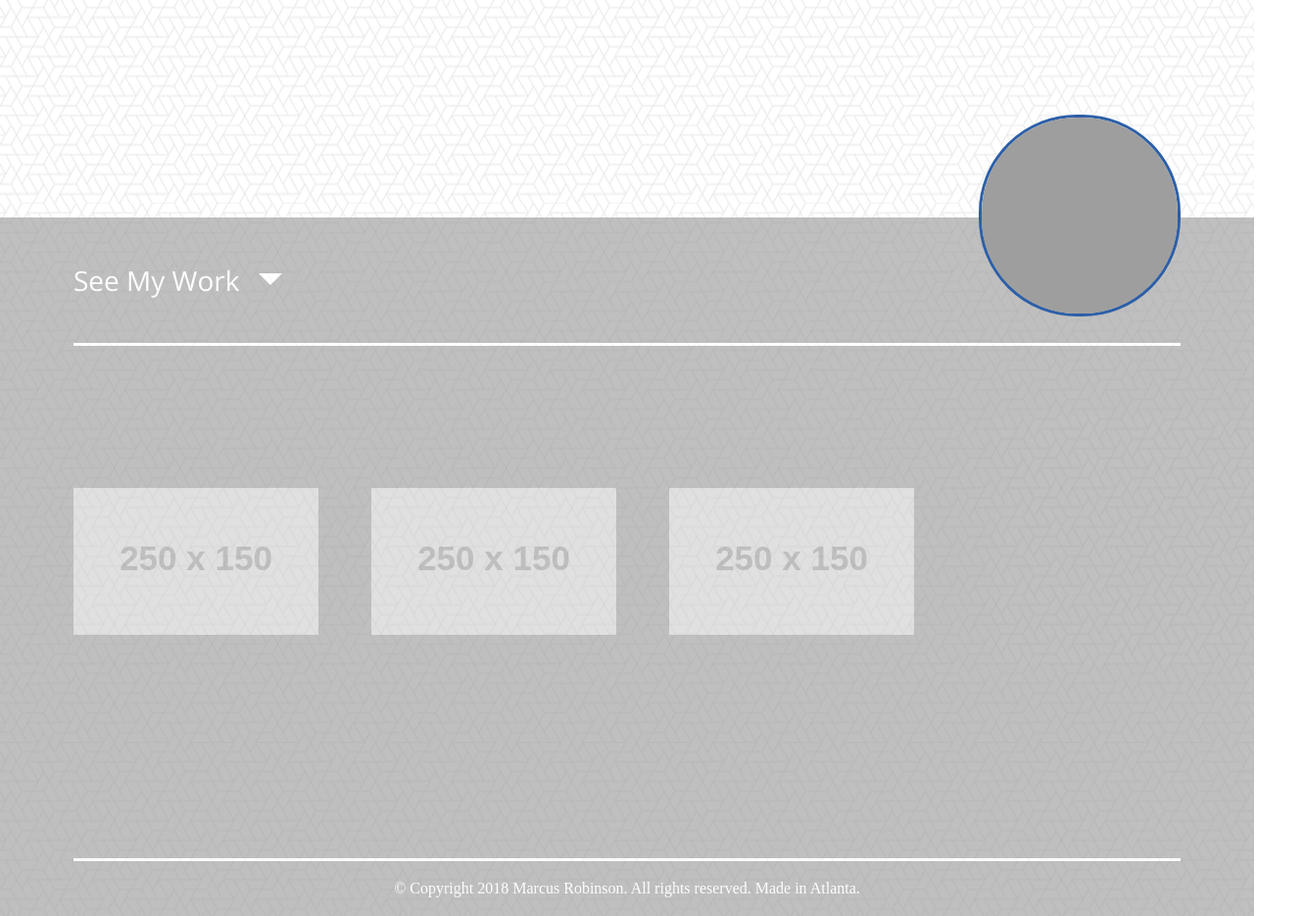
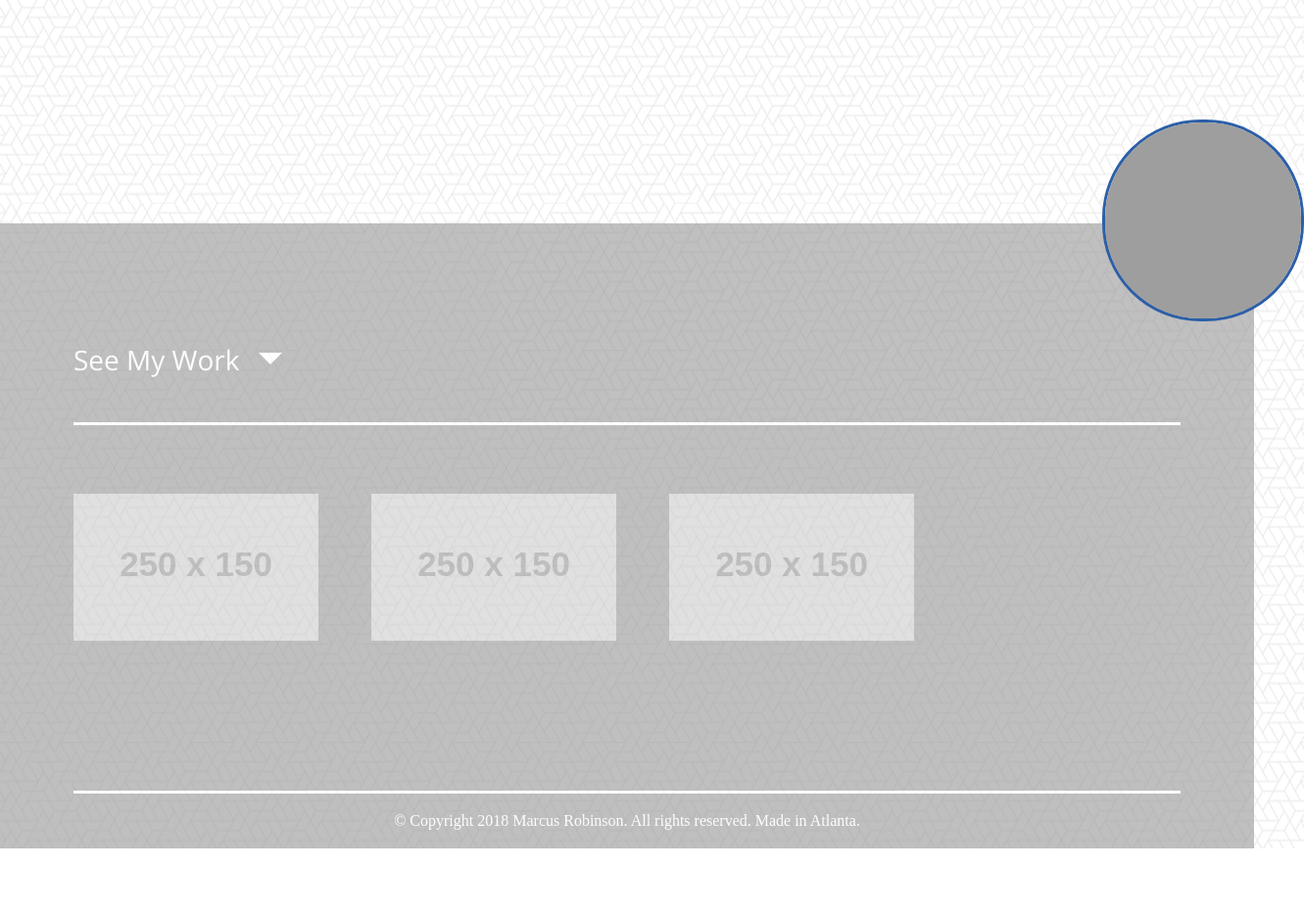
Before and after one commit to MarcusRobinson928/Homework, a plain HTML site: page index.html in a window 1280 px wide. Shown: the part 592-1527 px from the top of the page at 98% size, 1331 px wide, since content can reach past the window. After the commit the page ends 1458 px from the top, so only its background shows below. Drawn offline with nearby package versions, Linux system fonts and the light colour scheme; grey boxes are pictures that could not be loaded; placeholder pictures from the web are drawn by us.

Commit message:
Updates to Portfolio

```diff
--- a/style.css
+++ b/style.css
@@ -1,6 +1,7 @@
 body {
     background-image: url("bckgrnd.png");
     background-repeat: repeat;
+    display: grid;
 }
 
 nav {
@@ -38,9 +39,10 @@ h3 {
     border-bottom: #ffffff solid;
     font-family: 'Open Sans', sans-serif;
     font-size: 28px;
-    padding-top: 50px;
+    padding-top: 125px;
     padding-bottom: 50px;
-    margin: 75px;
+    margin-left: 75px;
+    margin-right: 75px;
 }
 
 #arrow {
@@ -63,10 +65,10 @@ article {
     border-radius: 100px;
     border: solid 3px #2c5fa8;
     position: relative;
-    top: 120px;
+    top: 125px;
+    left: 75px;
     z-index: 1;
-    margin-right: 125px;
-    float: right;
+
 }
 
 section {
@@ -74,7 +76,7 @@ section {
     opacity: .6;
     color: #ffffff;
     position: relative;
-    top: 150px;
+    top: 25px;
 }
 
 div {
@@ -95,7 +97,10 @@ footer {
     border-top: #ffffff solid;
     text-align: center;
     padding:20px;
-    margin: 75px;
+    margin-left: 75px;
+    margin-right: 75px;
+    grid-area: footer;
+
 }
 
 @media only screen and (min-width: 600px) {
@@ -116,9 +121,8 @@ footer {
 
     #myphoto {
         position: relative;
-        top: 120px;
+        top: 125px;
+        left: 1125px;
         z-index: 1;
-        margin-right: 75px;
-        float: right;
     }
 }
```
Also changed, not shown: 1 other file.
